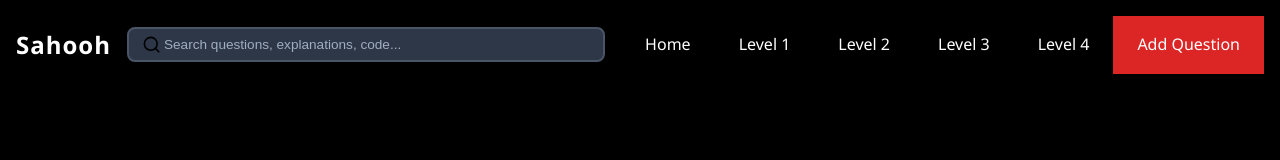
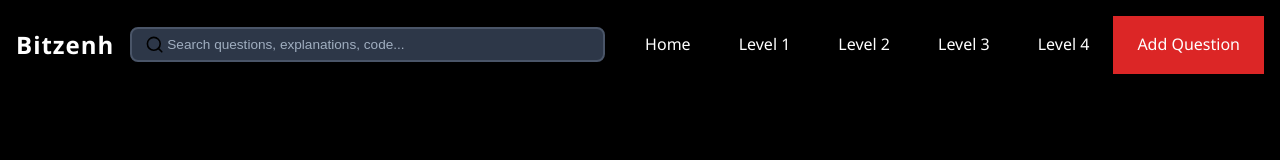
Before and after one commit to Arunarivalagan743/Bitzenh, a React (Vite) app in the folder frontend/: page / in a window 1280 px wide. Shown: the top 160 px of the page. Built offline with nearby package versions, Linux system fonts and the light colour scheme; no server answers.

Commit message:
nme chnaged

```diff
--- a/frontend/src/components/Navbar.jsx
+++ b/frontend/src/components/Navbar.jsx
@@ -53,7 +53,7 @@ const Navbar = () => {
     <nav className="navbar">
       <div className="nav-container">
         <Link to="/" className="nav-logo">
-         Sahooh
+         Bitzenh
         </Link>
 
         <div className="nav-search-section">
```
